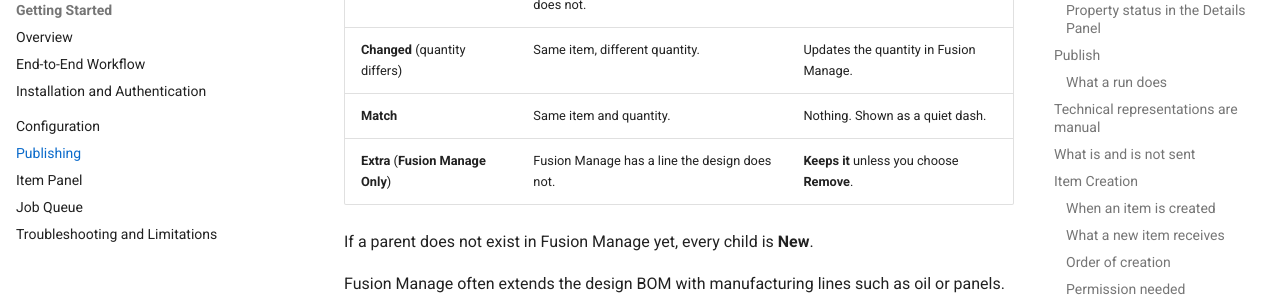
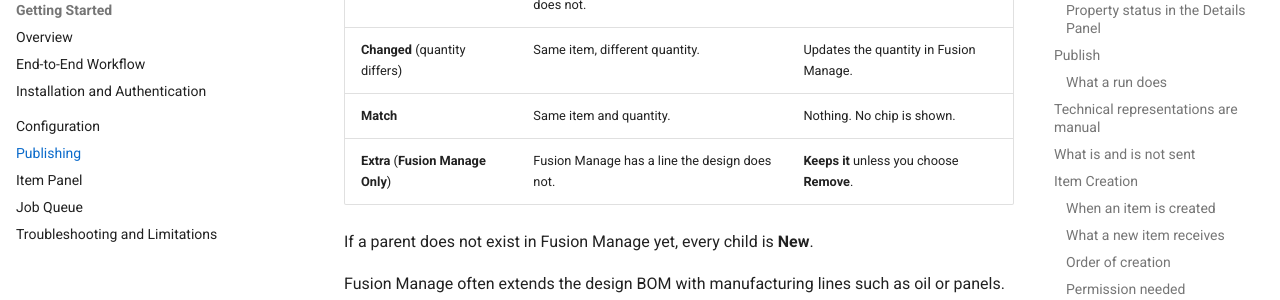
Before and after one commit to AHoop91/FusionToFusionManageAddon, an MkDocs documentation site: the page built from docs/publishing/index.md, in a window 1280 px wide and 900 px high, scrolled down 7247 px. Shown: the part 152-452 px from the top of the window. Built offline with MkDocs 1.6.1 and Material for MkDocs 9.7.7, drawn with Linux system fonts in a browser that asks for light colours.

Commit message:
Document that a matching BOM line shows no chip

```diff
--- a/docs/publishing/index.md
+++ b/docs/publishing/index.md
@@ -209,7 +209,7 @@
 |---|---|---|
 | **New** | The design has the line; Fusion Manage does not. | Adds the line. |
 | **Changed** (quantity differs) | Same item, different quantity. | Updates the quantity in Fusion Manage. |
-| **Match** | Same item and quantity. | Nothing. Shown as a quiet dash. |
+| **Match** | Same item and quantity. | Nothing. No chip is shown. |
 | **Extra** (**Fusion Manage Only**) | Fusion Manage has a line the design does not. | **Keeps it** unless you choose **Remove**. |
 
 If a parent does not exist in Fusion Manage yet, every child is **New**.
```
